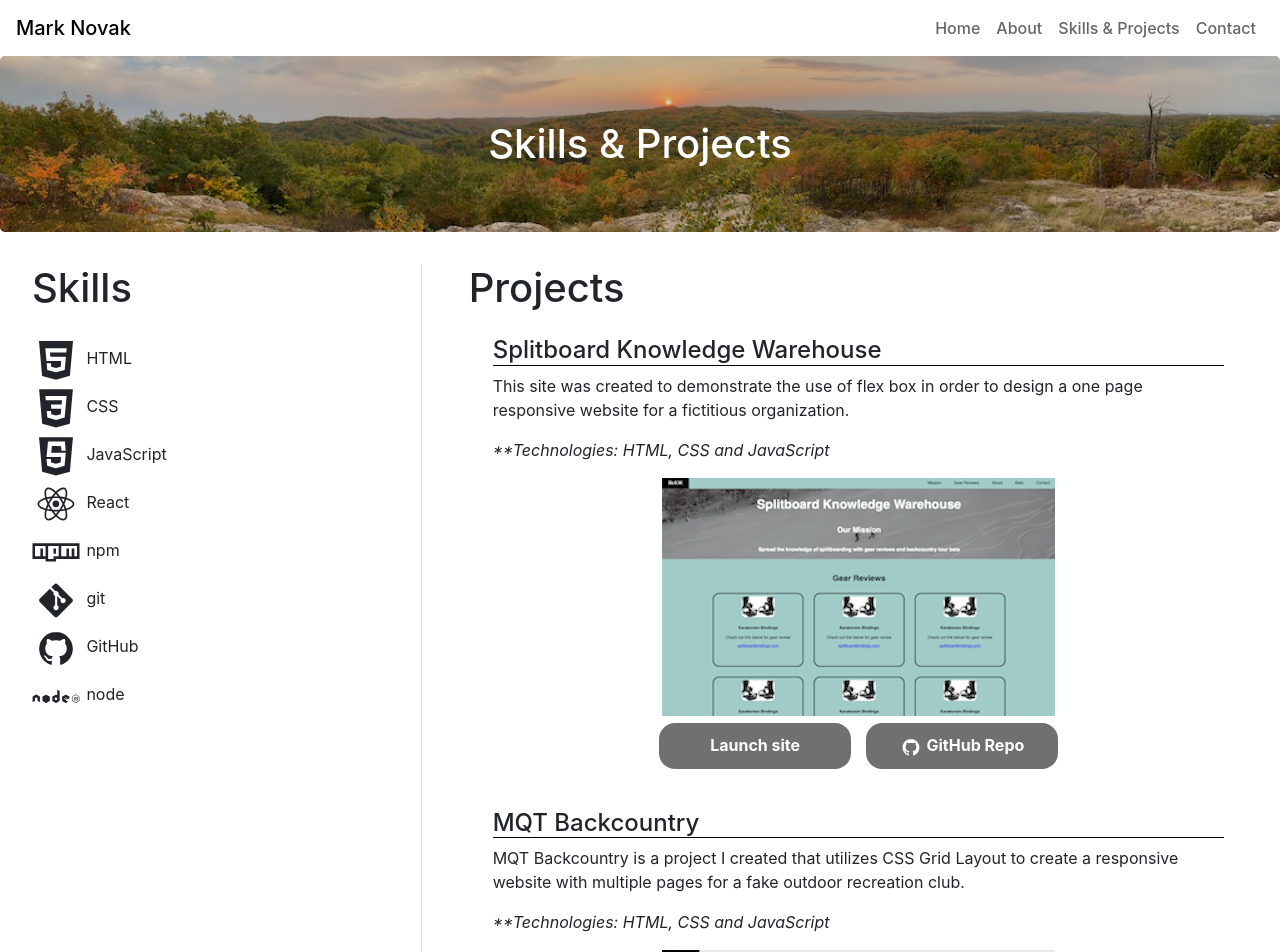
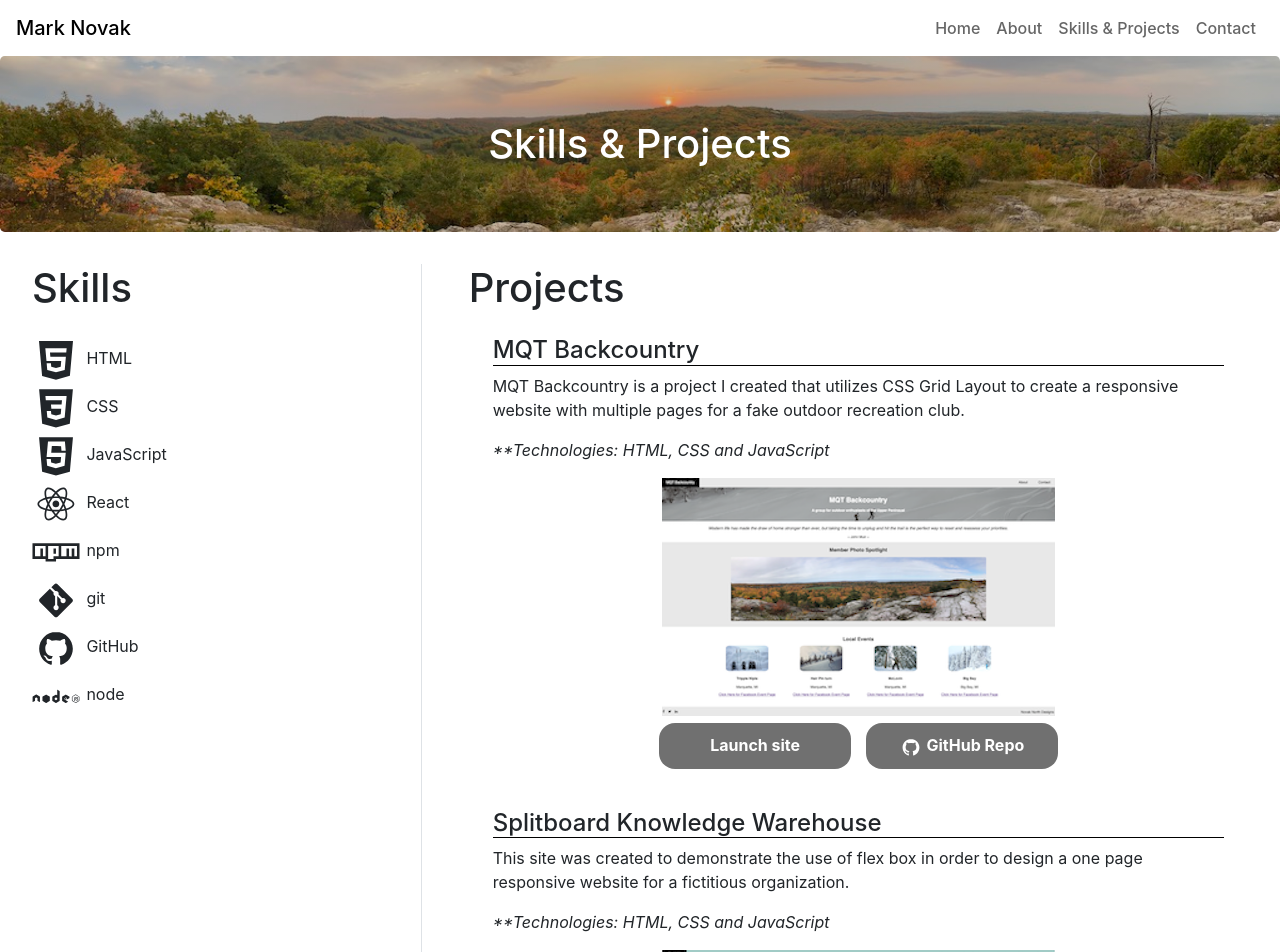
Before and after one commit to manovak24/manovak24.github.io, a React (Create React App) app: page /projects in a window 1280 px wide. Shown: the top 952 px of the page. Built offline with nearby package versions, Linux system fonts and the light colour scheme.

Commit message:
Updated image for SbKW on home page and skill and projects page. Also rearragned project list.

```diff
--- a/src/compontents/project-skill-list.js
+++ b/src/compontents/project-skill-list.js
@@ -15,6 +15,16 @@ class ProjectSkillList extends React.Component {
             projects: [
                 {
                     id: 1,
+                    title: 'MQT Backcountry',
+                    description: 'MQT Backcountry is a project I created that utilizes CSS Grid Layout to create a responsive website with multiple pages for a fake outdoor recreation club.',
+                    languages: 'HTML, CSS and JavaScript',
+                    img: mqtbackcountry,
+                    altImg: 'screen shot of mqt backcountry',
+                    link: 'https://manovak24.github.io/mqt_backcountry/',
+                    githubLink: 'https://github.com/manovak24/mqt_backcountry'
+                },
+                {
+                    id: 2,
                     title: 'Splitboard Knowledge Warehouse',
                     description: 'This site was created to demonstrate the use of flex box in order to design a one page responsive website for a fictitious organization.',
                     languages: 'HTML, CSS and JavaScript',
@@ -23,16 +33,7 @@ class ProjectSkillList extends React.Component {
                     link: 'https://manovak24.github.io/splitboard_knowledge_warehouse/',
                     githubLink: 'https://github.com/manovak24/splitboard_knowledge_warehouse'
                 },
-                {
-                    id: 2,
-                    title: 'MQT Backcountry',
-                    description: 'MQT Backcountry is a project I created that utilizes CSS Grid Layout to create a responsive website with multiple pages for a fake outdoor recreation club.',
-                    languages: 'HTML, CSS and JavaScript',
-                    img: mqtbackcountry,
-                    altImg: 'screen shot of mqt backcountry',
-                    link: 'https://manovak24.github.io/mqt_backcountry/',
-                    githubLink: 'https://github.com/manovak24/mqt_backcountry'
-                },
+
                 {
                     id: 3,
                     title: 'Chore Door',
```
Also changed, not shown: src/assets/sb-k-w.png, src/assets/thumb-sb-k-w.png.
